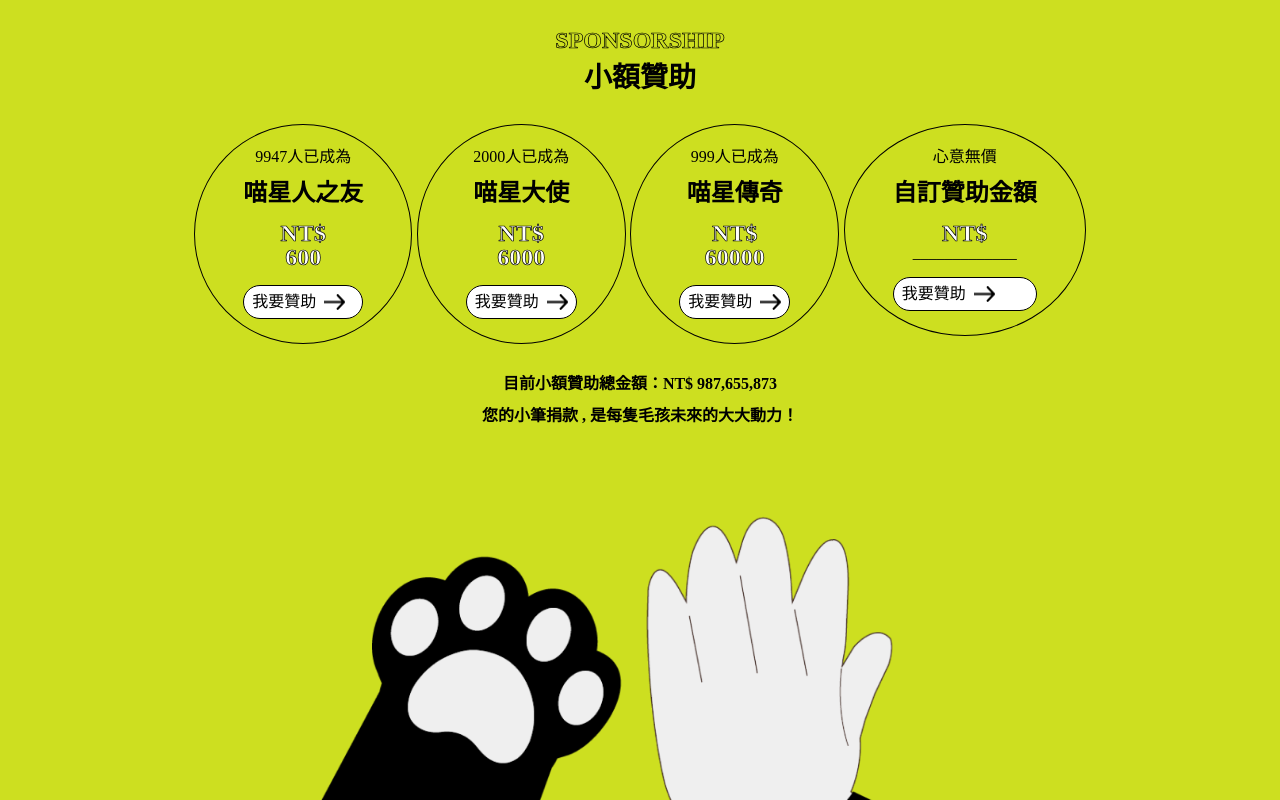
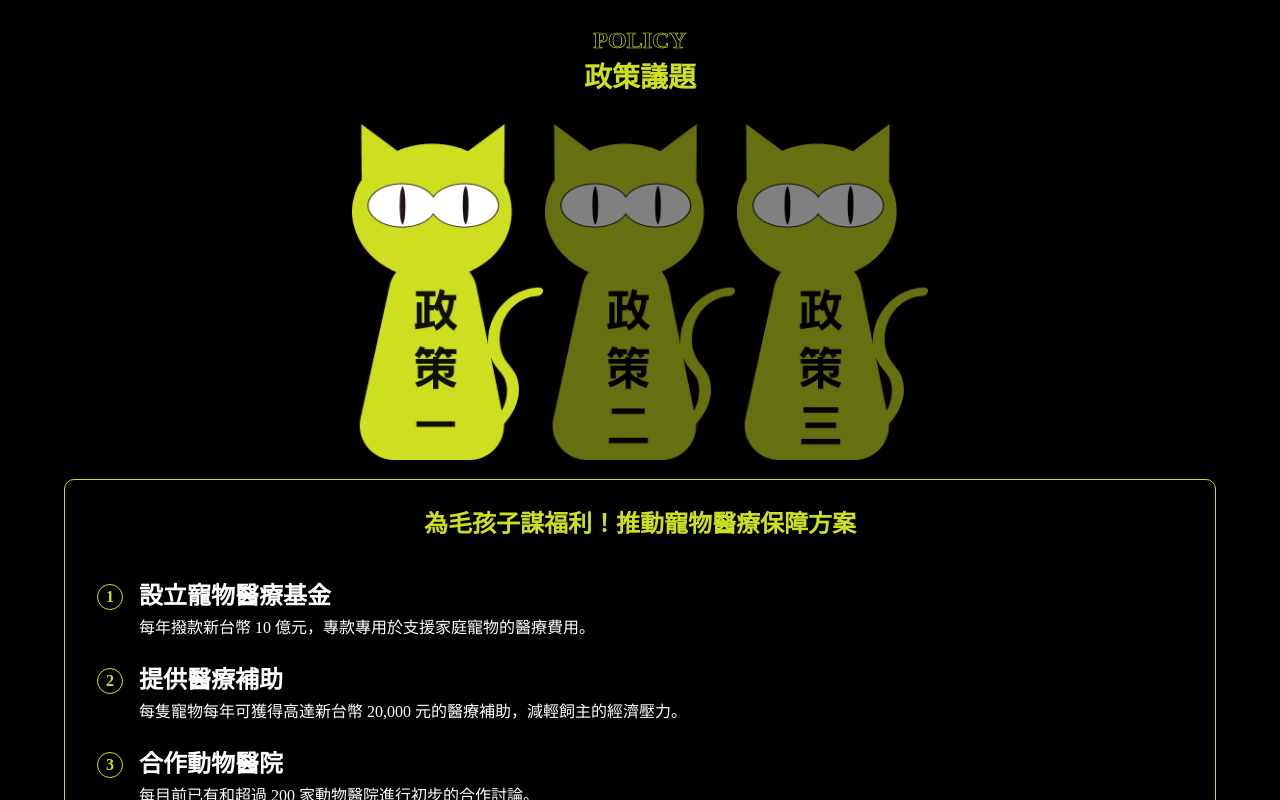
Before and after one commit to Li-Shang-tw/Candidate_website, a Vue app: page / in a window 1280 px wide. Shown: the part 2440-3240 px from the top of the page. Built offline with nearby package versions, Linux system fonts and the light colour scheme; a web font is replaced by a local one.

Commit message:
activity section

```diff
--- a/src/App.vue
+++ b/src/App.vue
@@ -4,12 +4,14 @@ import TheDonate from "./components/TheDonate.vue";
 import TheFooter from "./components/TheFooter.vue";
 import TheHeader from "./components/TheHeader.vue";
 import ThePersonalIntro from "./components/ThePersonalIntro.vue";
+import TheActivitySection from "./components/TheActivitySection.vue";
 </script>
 
 <template>
   <TheHeader />
   <TheHero />
   <ThePersonalIntro />
+  <TheActivitySection />
   <TheDonate />
   <TheFooter />
 </template>
--- /dev/null
+++ b/src/components/ActivityContent.vue
@@ -0,0 +1,117 @@
+<template>
+  <div class="policy_content">
+    <h3 class="heading">{{ policyData[policy].heading }}</h3>
+    <ul class="policy_content__list">
+      <li
+        class="policy_content__item"
+        v-for="item in policyData[policy].content"
+        :key="item.no"
+      >
+        <div class="policy_content__item__no">{{ item.no }}</div>
+        <div class="policy_content__item__content">
+          <h4 class="policy_content__item__content__title">{{ item.title }}</h4>
+          <p class="policy_content__item__content__text">{{ item.text }}</p>
+        </div>
+      </li>
+    </ul>
+  </div>
+</template>
+
+<script setup>
+import { defineProps } from "vue";
+const props = defineProps(["policy"]);
+const policyData = {
+  1: {
+    heading: "為毛孩子謀福利！推動寵物醫療保障方案",
+    content: [
+      {
+        no: 1,
+        title: "設立寵物醫療基金",
+        text: "每年撥款新台幣 10 億元，專款專用於支援家庭寵物的醫療費用。",
+      },
+      {
+        no: 2,
+        title: "提供醫療補助",
+        text: "每隻寵物每年可獲得高達新台幣 20,000 元的醫療補助，減輕飼主的經濟壓力。",
+      },
+      {
+        no: 3,
+        title: "合作動物醫院",
+        text: "每目前已有和超過 200 家動物醫院進行初步的合作討論。",
+      },
+    ],
+  },
+  2: {
+    heading: "打造休閒天堂！推廣寵物休閒與娛樂場所",
+    content: [
+      {
+        no: 1,
+        title: "建立寵物公園",
+        text: "每年撥款新台幣 5 億元，用於在各大都市建立專屬的寵物公園。根據初步規劃，預計在第一年內，將在全國範圍內建立至少 10 座寵物公園。",
+      },
+      {
+        no: 2,
+        title: "提供醫療補助",
+        text: "鼓勵商家提供寵物友善的環境，並為參與的商家提供稅收優惠。預計在政策實施後的首年，將有超過 500 家商家加入此計畫。",
+      },
+      {
+        no: 3,
+        title: "舉辦寵物活動和工作坊",
+        text: "與各大寵物社團和組織合作，每年舉辦至少 5 場大型的寵物活動，包括寵物才藝比賽、飼養知識工作坊等。",
+      },
+    ],
+  },
+  3: {
+    heading: "推廣寵物飼養教育，讓愛更加專業",
+    content: [
+      {
+        no: 1,
+        title: "建立寵物飼養教育中心",
+        text: "每年撥款新台幣 3 億元，用於在全國各地建立專業的寵物飼養教育中心。預計在第一年內，在全國至少 5 大城市設立教育中心。",
+      },
+      {
+        no: 2,
+        title: "推廣寵物飼養課程",
+        text: "與學校、社區組織和寵物社團合作，推出一系列免費的寵物飼養課程。預計每年將有超過 10,000 名市民受益。",
+      },
+      {
+        no: 3,
+        title: "製作教育資料",
+        text: "出版寵物飼養手冊、影片和線上課程，讓所有有意飼養寵物的家庭都能輕鬆取得正確的知識。",
+      },
+    ],
+  },
+};
+</script>
+
+<style scoped>
+.policy_content {
+  border: 1px solid var(--main-bg-color);
+  margin-top: 1em;
+  border-radius: 10px;
+  padding: 2em;
+  color: white;
+}
+.heading {
+  color: var(--main-bg-color);
+  margin-bottom: 2em;
+}
+
+.policy_content__item {
+  display: flex;
+  align-items: flex-start;
+  text-align: left;
+  margin-bottom: 2em;
+}
+.policy_content__item__no {
+  color: var(--main-bg-color);
+  font-weight: 800;
+  border: 1px solid var(--main-bg-color);
+  border-radius: 50%;
+  padding: 0.25em 0.5em;
+  margin-right: 1em;
+}
+.policy_content__item__content__title {
+  margin-bottom: 0.5em;
+}
+</style>
--- /dev/null
+++ b/src/components/TheActivitySection.vue
@@ -0,0 +1,97 @@
+<template>
+  <div class="wrap">
+    <div class="activity_section container">
+      <div class="heading">
+        <h3 class="heading__subtitle subtite">policy</h3>
+        <h2 class="heading__title">政策議題</h2>
+      </div>
+      <ul class="policy_selection">
+        <li
+          class="policy_selection__btn"
+          @click="
+            () => {
+              ChangePolicy(1);
+            }
+          "
+        >
+          <img
+            src="../../public/img/政策一.png"
+            alt="政策一"
+            :class="{ filter: policy !== 1 }"
+          />
+        </li>
+        <li
+          class="policy_selection__btn"
+          @click="
+            () => {
+              ChangePolicy(2);
+            }
+          "
+        >
+          <img
+            src="../../public/img/政策二.png"
+            alt="政策二"
+            :class="{ filter: policy !== 2 }"
+          />
+        </li>
+        <li
+          class="policy_selection__btn"
+          @click="
+            () => {
+              ChangePolicy(3);
+            }
+          "
+        >
+          <img
+            src="../../public/img/政策三.png"
+            alt="政策三"
+            :class="{ filter: policy !== 3 }"
+          />
+        </li>
+      </ul>
+      <ActivityContent :policy="policy" />
+      <Button type="2" text="了解更多" class="btn" />
+    </div>
+  </div>
+</template>
+
+<script setup>
+import { ref } from "vue";
+import ActivityContent from "./ActivityContent.vue";
+import Button from "./Button.vue";
+
+const policy = ref(1);
+function ChangePolicy(num) {
+  policy.value = num;
+}
+</script>
+
+<style scoped>
+.wrap {
+  background-color: black;
+  padding-bottom: 2em;
+}
+.heading {
+  padding: 2em 0;
+}
+.heading__subtitle {
+  margin-bottom: 0.5em;
+  color: black;
+  -webkit-text-stroke: 0.7px var(--main-bg-color);
+}
+.heading__title {
+  color: var(--main-bg-color);
+}
+
+.policy_selection {
+  display: flex;
+  width: 50%;
+  margin: 0 auto;
+}
+.btn {
+  margin-top: 2em;
+}
+.filter {
+  filter: brightness(0.5);
+}
+</style>
```
